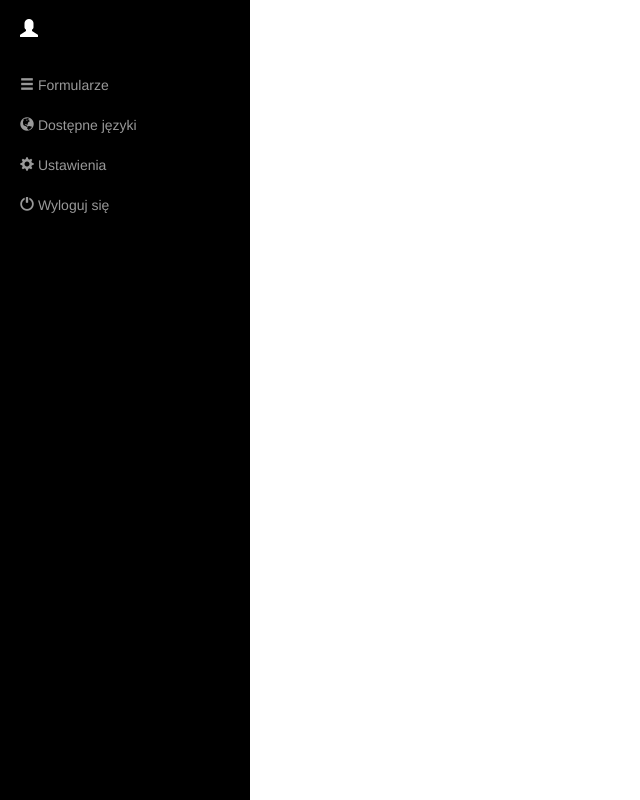
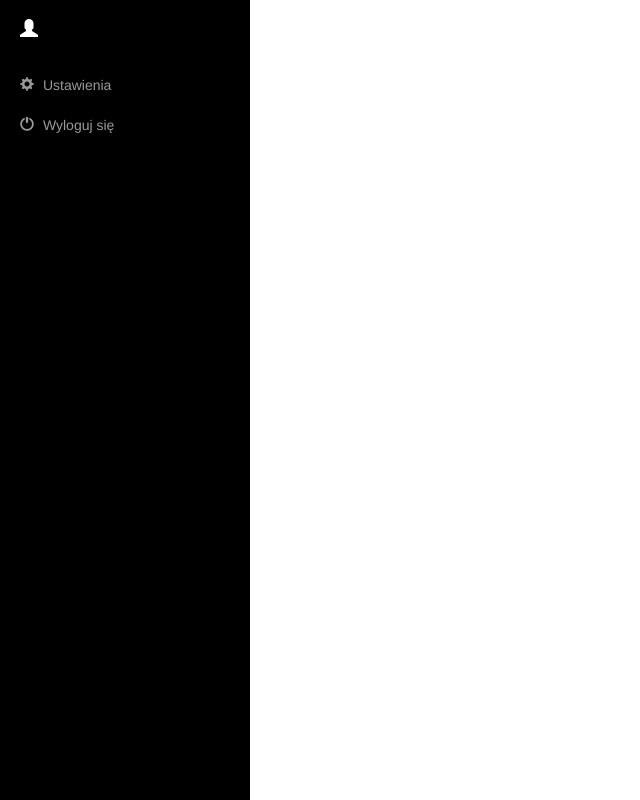
Before and after one commit to mic4ael/MasterThesis, a Django app: template dynforms/templates/dynforms/layout_base.html in a window 1280 px wide. Shown: the whole page, without its empty margins (0-640 px from the left). Run offline with Django 3.2, Linux system fonts and the light colour scheme; the template is opened without the code that fills it, so the values that code supplies are empty; some libraries are stand-ins or nearby versions.

Commit message:
Hiding menu items when user is not superuser

```diff
--- a/dynforms/static/dynforms/custom/css/base.css
+++ b/dynforms/static/dynforms/custom/css/base.css
@@ -57,3 +57,7 @@
 #page-content-wrapper {
     position: relative;
 }
+
+.sidebar-nav .glyphicon {
+    margin-right: 5px;
+}
--- a/dynforms/templates/dynforms/layout_base.html
+++ b/dynforms/templates/dynforms/layout_base.html
@@ -28,12 +28,16 @@
                             {{ request.user.get_full_name }}
                         </a>
                     </li>
-                    <li>
-                        <a href="#">
-                            <i class="glyphicon glyphicon-menu-hamburger"></i>
+                    {% if request.user.is_superuser %}
+                        {% url 'forms' as forms_url %}
+                        <li class="{% if request.get_full_path == forms_url %}active{% endif %}">
+                            <a href="{{ forms_url }}">
+                                <i class="glyphicon glyphicon-list-alt"></i>
                                 {% trans 'Formularze' %}
                             </a>
                         </li>
+                    {% endif %}
+                    {% if request.user.is_superuser %}
                         {% url 'languages' as languages_url %}
                         <li class="{% if request.get_full_path == languages_url %}active{% endif %}">
                             <a href="{{ languages_url }}">
@@ -41,6 +45,7 @@
                                 {% trans 'Dostępne języki' %}
                             </a>
                         </li>
+                    {% endif %}
                     <li>
                         <a href="#">
                             <i class="glyphicon glyphicon-cog"></i>
--- a/dynforms/templates/dynforms/register.html
+++ b/dynforms/templates/dynforms/register.html
@@ -18,9 +18,9 @@
         <div id="container">
             <form class="form-signup" method="POST">
                 {% csrf_token %}
-                <h2 class="form-signup-heading">
-                    {% trans 'Utwórz konto' %}
-                </h2>
+                <h3 class="form-signup-heading">
+                    {% trans 'Utwórz konto tłumacza' %}
+                </h3>
                 <div class="form-group {% if form.username.errors %}has-error{% endif %}">
                     <label for="username">
                         {% trans 'Nazwa użytkownika' %}
```
Lines whose indentation alone changed are shown as unchanged.
